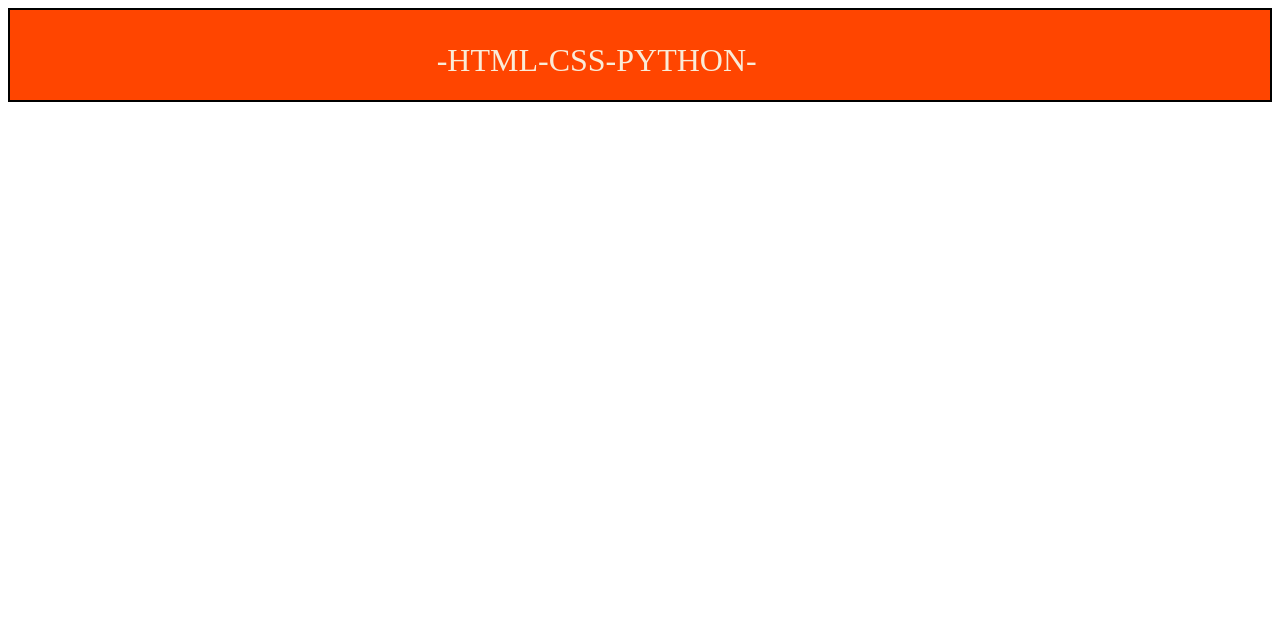
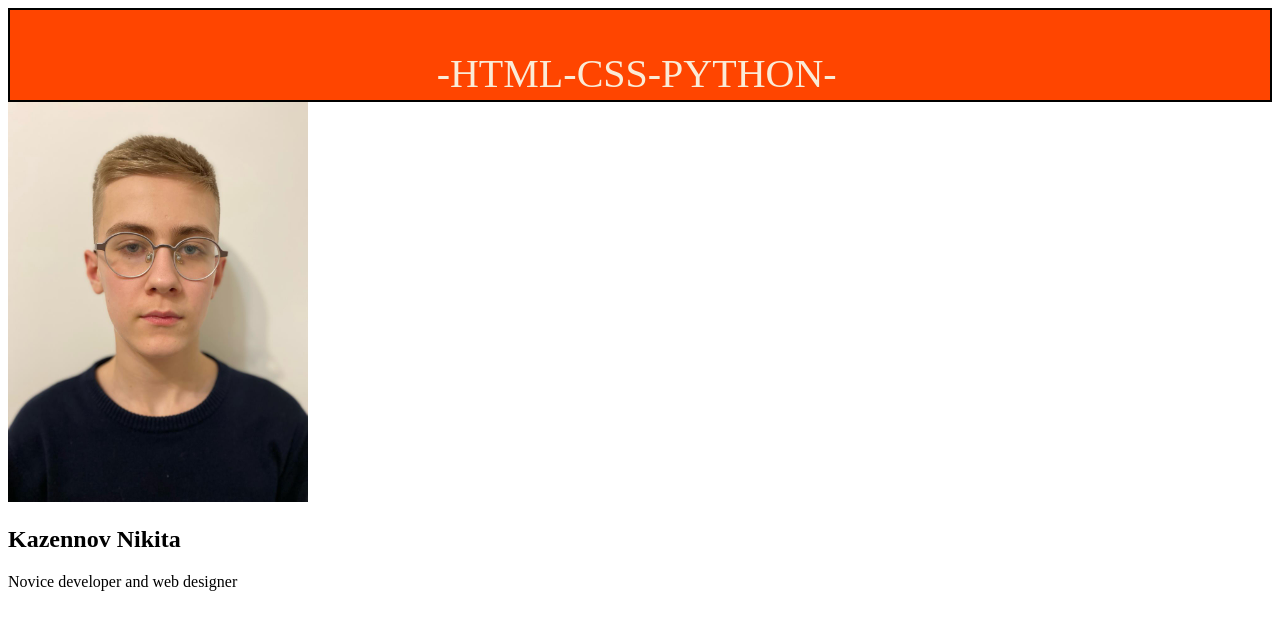
Before and after one commit to NiKazennov/web, a plain HTML site: page lesson 15/index.html in a window 1280 px wide. Shown: the top 630 px of the page. Drawn offline with Linux system fonts and the light colour scheme.

Commit message:
Version1.1

```diff
--- a/lesson 15/index.html
+++ b/lesson 15/index.html
@@ -7,9 +7,21 @@
     <link rel="stylesheet" href="style.css">
 </head>
 <body>
-    <div class="news">
-        <p>-HTML-CSS-PYTHON-</p>
-        <!--Просто добавим комментарий-->
-    </div>
+    <header>
+        <div class="news">
+            <div class="line">
+                <p>-HTML-CSS-PYTHON-</p>
+            </div>
+        </div>
+    </header>
+    <main>
+        <div class="block_1">
+            <img src="Фотография.jpg" alt="">
+            <h2>Kazennov Nikita</h2>
+            <p>Novice developer and web designer</p>
+        </div>
+
+    </main>
+
 </body>
 </html>
--- a/lesson 15/style.css
+++ b/lesson 15/style.css
@@ -1,23 +1,33 @@
-
-
-.news{
+.news {
   background-color: orangered;
   height: 90px;
   border: 2px solid black;
 }
-  p {
+
+.line {
   font-size: 200%;
   animation:
     12s linear 0s infinite alternate rise,
     12s linear 0s infinite alternate bounce;
   color: antiquewhite;
+  font-size: 40px;
 }
 
 @keyframes bounce {
   from {
     transform: translateX(0vw);
   }
+
   to {
     transform: translateX(80vw);
   }
 }
+
+img {
+  width: 300px;
+  height: 400px;
+}
+.block1{
+  border-radius: 40%;
+  background-color: rgb(173, 170, 170);
+}
```
Also changed, not shown: lesson 15/Фотография.jpg (added). Lines whose indentation alone changed are shown as unchanged.
